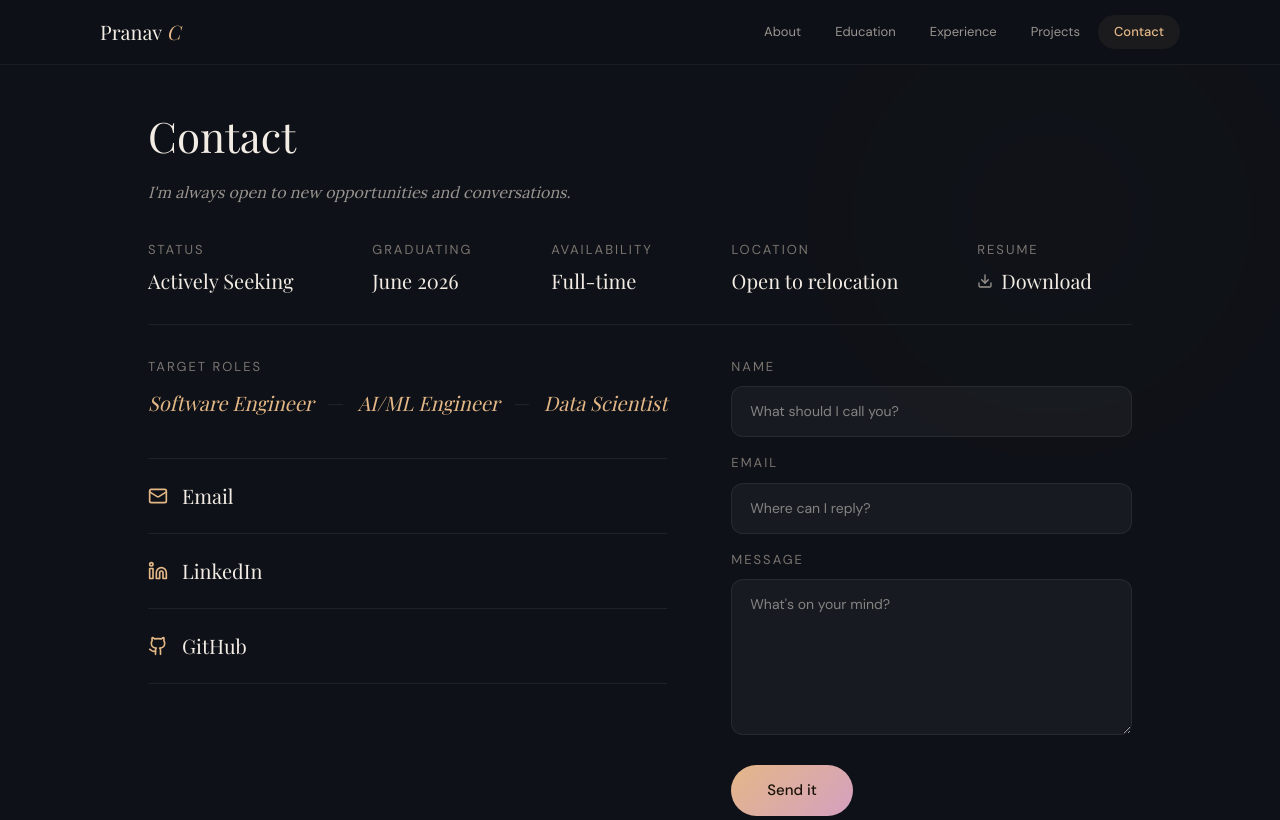
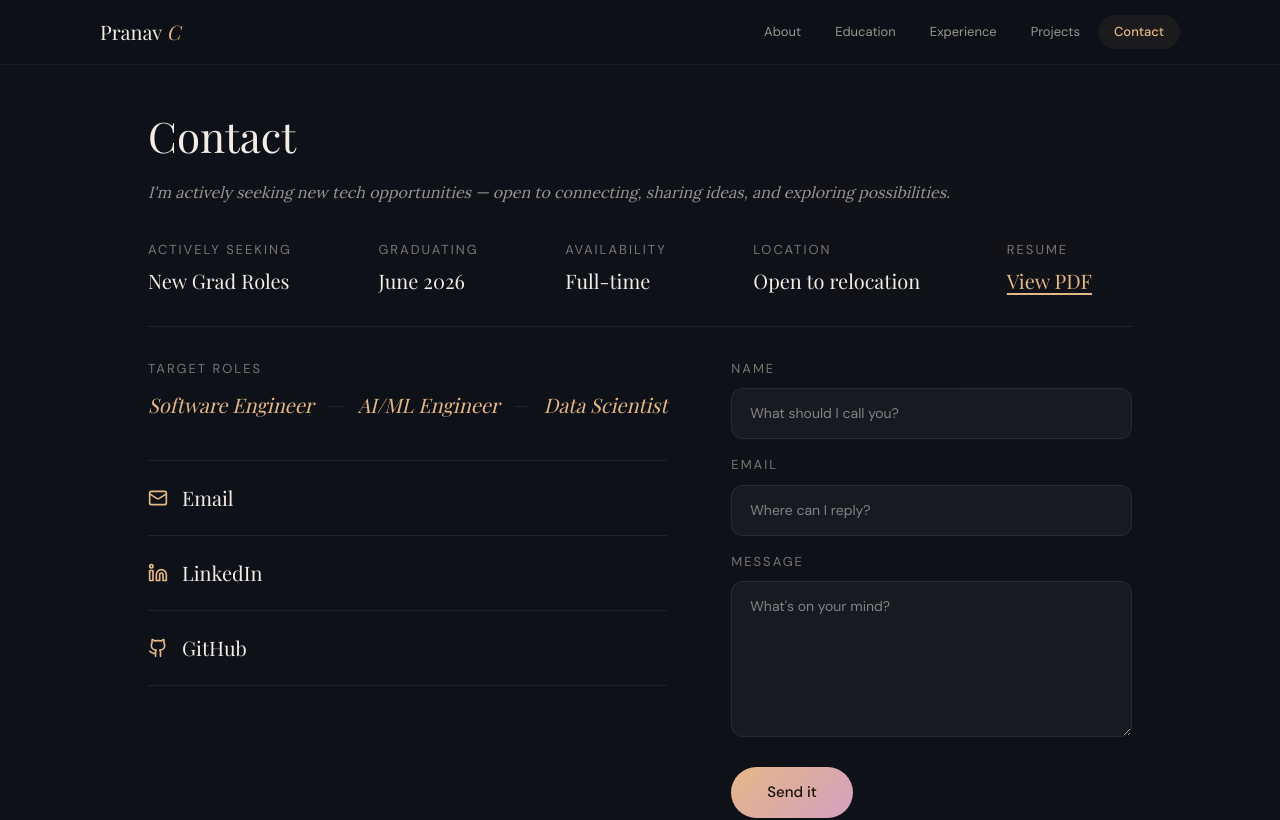
Before and after one commit to pranav-cheraku/portfolio, a Next.js app in the folder my-app/: page /contact in a window 1280 px wide. Shown: the top 820 px of the page. Built offline with nearby package versions, Linux system fonts and the light colour scheme.

Commit message:
Modified contact page layout

```diff
--- a/my-app/app/contact/ContactLinks.tsx
+++ b/my-app/app/contact/ContactLinks.tsx
@@ -48,7 +48,7 @@ function ContactRow({ label, handle, href, Icon }: (typeof LINKS)[number]) {
         transition: "transform 0.25s ease",
       }}
     >
-      {/* Left: gold icon + platform name */}
+      {/* Left: teal icon + platform name */}
       <div style={{ display: "flex", alignItems: "center", gap: 14 }}>
         <Icon size={20} color={T.accent} style={{ flexShrink: 0 }} />
         <span
--- a/my-app/app/contact/ResumeDownload.tsx
+++ b/my-app/app/contact/ResumeDownload.tsx
@@ -1,16 +1,15 @@
 "use client";
 
 import { useState } from "react";
-import { Download } from "lucide-react";
 import { T } from "@/lib/theme";
 
-// Resume column — matches the stat label/value style in the stats grid
+// Resume stat column — same label/value style as the other stats
 export default function ResumeDownload() {
   const [hovered, setHovered] = useState(false);
 
   return (
     <div style={{ marginRight: 40 }}>
-      {/* Label — same style as STATUS, GRADUATING, etc. */}
+      {/* Label — matches STATUS, GRADUATING, etc. */}
       <div
         style={{
           fontFamily: "var(--font-dm-sans), sans-serif",
@@ -24,26 +23,26 @@ export default function ResumeDownload() {
         Resume
       </div>
 
-      {/* Download button — sits where the stat value would be */}
+      {/* Value — simple text link in accent color */}
       <a
-        href="/resume.pdf"
-        download
+        href="/PranavCheraku_Resume.pdf"
+        target="_blank"
+        rel="noopener noreferrer"
         onMouseEnter={() => setHovered(true)}
         onMouseLeave={() => setHovered(false)}
         style={{
-          display: "inline-flex",
-          alignItems: "center",
-          gap: 8,
           fontFamily: "var(--font-playfair), serif",
           fontSize: 20,
-          color: hovered ? T.accent : T.heading,
-          textDecoration: "none",
+          color: T.accent,
+          textDecoration: "underline",
+          textUnderlineOffset: 4,
           transform: hovered ? "translateY(-2px)" : "translateY(0)",
-          transition: "color 0.25s ease, transform 0.25s ease",
+          transition: "all 0.25s ease",
+          display: "inline-block",
+          paddingBottom: 2,
         }}
       >
-        <Download size={16} color={hovered ? T.accent : T.body} style={{ transition: "color 0.25s ease" }} />
-        Download
+        View PDF
       </a>
     </div>
   );
--- a/my-app/app/contact/page.tsx
+++ b/my-app/app/contact/page.tsx
@@ -46,7 +46,7 @@ export default function ContactPage() {
             marginTop: 0,
           }}
         >
-          I&apos;m always open to new opportunities and conversations.
+          I&apos;m actively seeking new tech opportunities — open to connecting, sharing ideas, and exploring possibilities.
         </p>
       </FadeIn>
 
@@ -65,7 +65,7 @@ export default function ContactPage() {
           }}
         >
           {[
-            { label: "Status", value: "Actively Seeking" },
+            { label: "Actively Seeking", value: "New Grad Roles" },
             { label: "Graduating", value: "June 2026" },
             { label: "Availability", value: "Full-time" },
             { label: "Location", value: "Open to relocation" },
```
Also changed, not shown: 1 other file (tests, documents, lock files or other folders).
